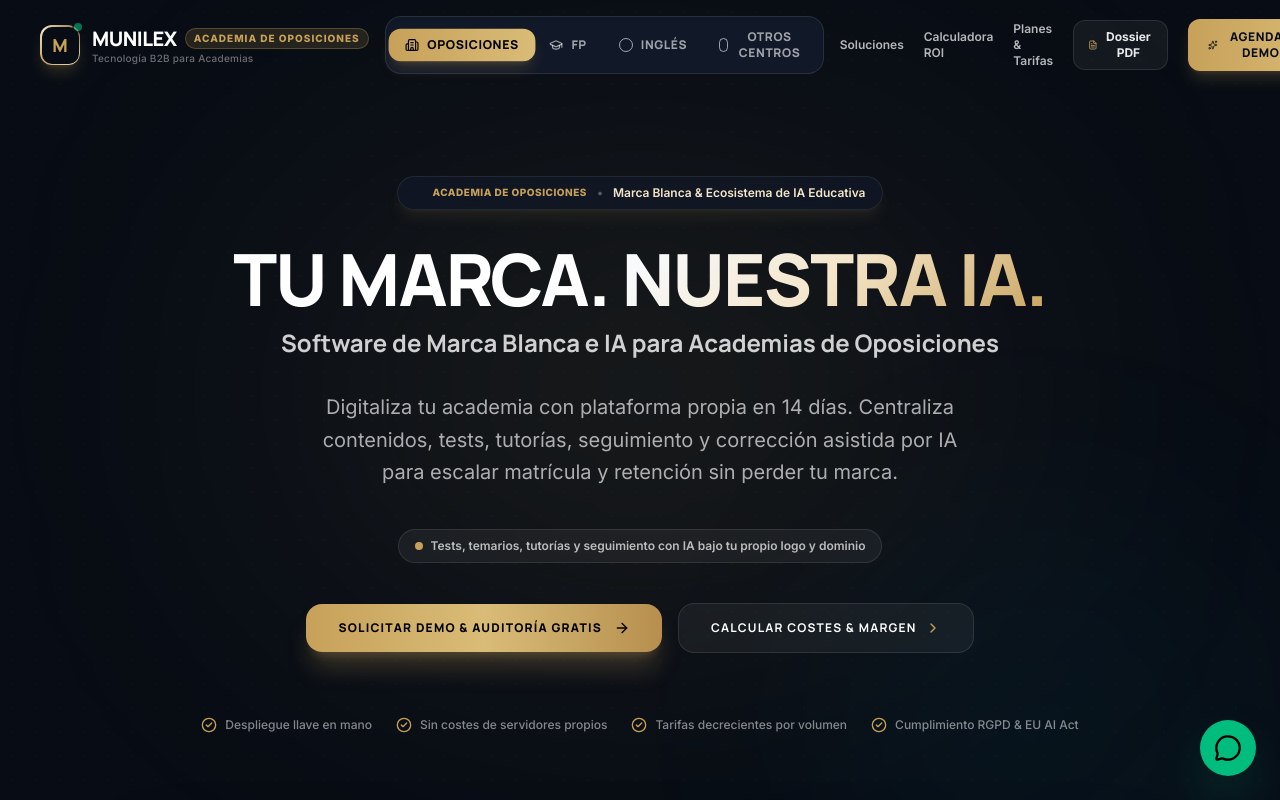
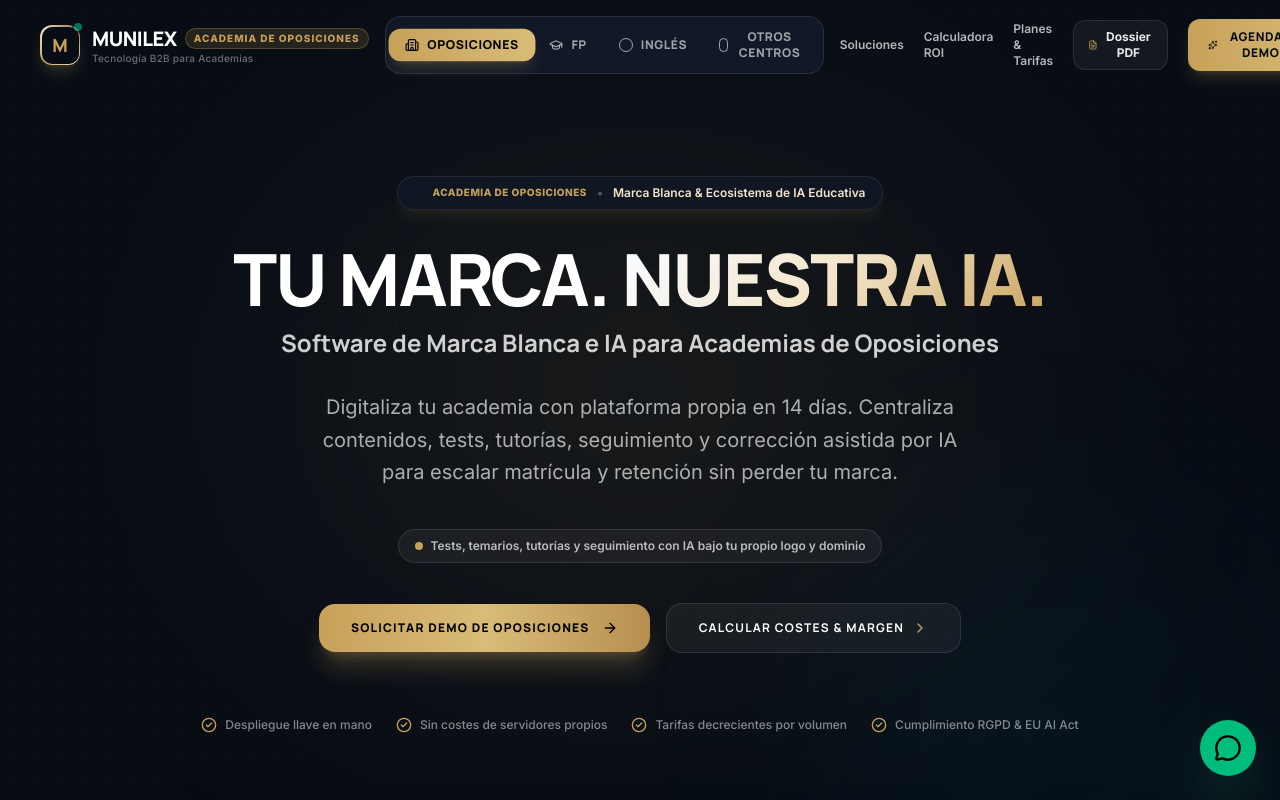
Before and after one commit to automatizacionesnunez-byte/munilex-corporate, a React (Vite) app: page / in a window 1280 px wide. Shown: the top 800 px of the page. Built offline with nearby package versions, Linux system fonts and the light colour scheme.

Commit message:
Make segment copy variant-aware

```diff
--- a/src/App.tsx
+++ b/src/App.tsx
@@ -124,7 +124,10 @@ export function App() {
               onOpenContact={() => scrollToContact()}
               variant={activeTab === 'ingles' ? 'ingles' : activeTab === 'otros' ? 'otros' : 'academias'}
             />
-            <RoiCalculator onOpenContact={(plan, students) => scrollToContact(plan, students)} />
+            <RoiCalculator
+              onOpenContact={(plan, students) => scrollToContact(plan, students)}
+              variant={activeTab === 'ingles' ? 'ingles' : activeTab === 'otros' ? 'otros' : 'academias'}
+            />
             <PlansSection
               onOpenContact={(plan) => scrollToContact(plan)}
               variant={activeTab === 'ingles' ? 'ingles' : activeTab === 'otros' ? 'otros' : 'academias'}
--- a/src/components/ComparisonSection.tsx
+++ b/src/components/ComparisonSection.tsx
@@ -8,10 +8,34 @@ interface ComparisonSectionProps {
 }
 
 export const ComparisonSection: React.FC<ComparisonSectionProps> = ({ onOpenContact, variant }) => {
-  const intro = {
-    academias: 'Descubre por qué las academias de oposiciones delegan su infraestructura tecnológica para centrarse en captar, enseñar y retener alumnos, sin perder control de su marca ni de su margen.',
-    ingles: 'Descubre por qué las academias de inglés delegan su infraestructura tecnológica para centrarse en enseñar, practicar y medir progreso por niveles, sin perder control de su marca ni de su margen.',
-    otros: 'Descubre por qué autoescuelas, centros de ciencias y otros centros delegan su infraestructura tecnológica para centrarse en enseñar y automatizar más tareas, sin perder control de su marca ni de su margen.',
+  const copy = {
+    academias: {
+      badge: 'Comparativa para Oposiciones',
+      titleTop: '¿Desarrollar por tu cuenta',
+      titleBottom: 'o escalar con Munilex?',
+      intro: 'Descubre por qué las academias de oposiciones delegan su infraestructura tecnológica para centrarse en captar, enseñar y retener alumnos, sin perder control de su marca ni de su margen.',
+      ctaTitle: '¿Listo para lanzar tu propia plataforma en 14 días?',
+      ctaBody: 'Agenda una sesión de consultoría técnica sin compromiso con nuestros fundadores.',
+      button: 'Solicitar Demostración',
+    },
+    ingles: {
+      badge: 'Comparativa para Inglés',
+      titleTop: '¿Crear tu propia academia de inglés',
+      titleBottom: 'o apoyarte en Munilex?',
+      intro: 'Descubre por qué las academias de inglés delegan su infraestructura tecnológica para centrarse en enseñar, practicar y medir progreso por niveles, sin perder control de su marca ni de su margen.',
+      ctaTitle: '¿Listo para lanzar tu plataforma de inglés en 14 días?',
+      ctaBody: 'Agenda una sesión de consultoría sin compromiso para ver EPG, listening, grammar y progreso en vivo.',
+      button: 'Solicitar Demo de Inglés',
+    },
+    otros: {
+      badge: 'Comparativa para Otros Centros',
+      titleTop: '¿Gestionar todo a mano',
+      titleBottom: 'o automatizar tu centro con IA?',
+      intro: 'Descubre por qué autoescuelas, centros de ciencias y otros centros delegan su infraestructura tecnológica para centrarse en enseñar y automatizar más tareas, sin perder control de su marca ni de su margen.',
+      ctaTitle: '¿Listo para lanzar tu plataforma para tu centro en 14 días?',
+      ctaBody: 'Agenda una sesión de consultoría técnica sin compromiso con nuestros fundadores.',
+      button: 'Solicitar Demostración',
+    },
   }[variant];
 
   const comparisons = [
@@ -55,14 +79,14 @@ export const ComparisonSection: React.FC<ComparisonSectionProps> = ({ onOpenCont
         <div className="text-center max-w-3xl mx-auto mb-20">
           <div className="inline-flex items-center gap-2 px-3.5 py-1.5 rounded-full bg-[#c7a15a]/10 border border-[#c7a15a]/20 text-xs font-bold text-[#c7a15a] uppercase tracking-widest mb-4">
             <Zap className="w-3.5 h-3.5" />
-            <span>Comparativa de Costes & Eficiencia</span>
+            <span>{copy.badge}</span>
           </div>
           <h2 className="text-3xl sm:text-5xl font-manrope font-black tracking-tight text-white uppercase leading-tight mb-6">
-            ¿DESARROLLAR POR TU CUENTA O <br />
-            <span className="gold-gradient-text">ESCALAR CON MUNILEX?</span>
+            {copy.titleTop} <br />
+            <span className="gold-gradient-text">{copy.titleBottom}</span>
           </h2>
           <p className="text-base sm:text-lg text-white/60 leading-relaxed">
-            {intro}
+            {copy.intro}
           </p>
         </div>
 
@@ -112,26 +136,14 @@ export const ComparisonSection: React.FC<ComparisonSectionProps> = ({ onOpenCont
           {/* Table Footer CTA */}
           <div className="p-8 bg-[#080d15] border-t border-white/10 flex flex-col sm:flex-row items-center justify-between gap-6">
             <div>
-              <div className="font-bold text-white text-base">
-                {variant === 'ingles'
-                  ? '¿Listo para lanzar tu plataforma de inglés en 14 días?'
-                  : variant === 'otros'
-                    ? '¿Listo para lanzar tu plataforma para tu centro en 14 días?'
-                    : '¿Listo para lanzar tu propia plataforma en 14 días?'}
-              </div>
-              <div className="text-xs text-white/50">
-                {variant === 'ingles'
-                  ? 'Agenda una sesión de consultoría sin compromiso para ver EPG, listening, grammar y progreso en vivo.'
-                  : variant === 'otros'
-                    ? 'Agenda una sesión de consultoría técnica sin compromiso con nuestros fundadores.'
-                    : 'Agenda una sesión de consultoría técnica sin compromiso con nuestros fundadores.'}
-              </div>
+              <div className="font-bold text-white text-base">{copy.ctaTitle}</div>
+              <div className="text-xs text-white/50">{copy.ctaBody}</div>
             </div>
             <button
               onClick={onOpenContact}
               className="px-8 py-4 rounded-xl bg-gradient-to-r from-[#c7a15a] to-[#d9bc77] text-black font-manrope font-black text-xs uppercase tracking-widest shadow-lg shadow-[#c7a15a]/20 hover:scale-105 transition-all cursor-pointer whitespace-nowrap"
             >
-              Solicitar Demostración
+              {copy.button}
             </button>
           </div>
         </div>
--- a/src/components/Hero.tsx
+++ b/src/components/Hero.tsx
@@ -28,6 +28,8 @@ export const Hero: React.FC<HeroProps> = ({ onOpenContact, variant }) => {
       title: 'Software de Marca Blanca e IA para Academias de Oposiciones',
       subtitle: 'Tests, temarios, tutorías y seguimiento con IA bajo tu propio logo y dominio',
       body: 'Digitaliza tu academia con plataforma propia en 14 días. Centraliza contenidos, tests, tutorías, seguimiento y corrección asistida por IA para escalar matrícula y retención sin perder tu marca.',
+      ctaPrimary: 'Solicitar Demo de Oposiciones',
+      ctaSecondary: 'Calcular Costes & Margen',
       simulator: 'Supuesto práctico y tutoría guiada',
       statLabel: '+42 temarios y programas',
     },
@@ -36,6 +38,8 @@ export const Hero: React.FC<HeroProps> = ({ onOpenContact, variant }) => {
       title: 'Software de Marca Blanca e IA para Academias de Inglés',
       subtitle: 'EPG, listening, grammar, progreso y niveles adaptados a cada alumno',
       body: 'Organiza clases, práctica y seguimiento con una experiencia clara para academias de idiomas. Automiza ejercicios, refuerzo y evolución por niveles para que el alumno vea avance real y el centro gane orden.',
+      ctaPrimary: 'Solicitar Demo de Inglés',
+      ctaSecondary: 'Ver Progreso & Rentabilidad',
       simulator: 'Listening, grammar y evaluación',
       statLabel: 'EPG, listening y progreso',
     },
@@ -44,6 +48,8 @@ export const Hero: React.FC<HeroProps> = ({ onOpenContact, variant }) => {
       title: 'Software de Marca Blanca e IA para Otros Centros',
       subtitle: 'Autoescuelas, física, química, refuerzo, técnicas y formación especializada',
       body: 'Si enseñas una materia, un proceso o una habilidad, la IA puede ayudarte a automatizar pruebas, seguimiento, tutorías y atención al alumno. Ideal para centros muy concretos y también para negocios más generales.',
+      ctaPrimary: 'Solicitar Demo para tu Centro',
+      ctaSecondary: 'Ver Automatización & Margen',
       simulator: 'Automatización de clases y seguimiento',
       statLabel: 'Autoescuelas, ciencias y refuerzo',
     },
@@ -114,7 +120,7 @@ export const Hero: React.FC<HeroProps> = ({ onOpenContact, variant }) => {
               onClick={onOpenContact}
               className="w-full sm:w-auto px-8 py-4 rounded-2xl bg-gradient-to-r from-[#c7a15a] via-[#d9bc77] to-[#b68f4e] text-black font-manrope font-black text-xs uppercase tracking-widest shadow-xl shadow-[#c7a15a]/25 hover:shadow-[#c7a15a]/40 hover:scale-105 active:scale-95 transition-all duration-200 cursor-pointer flex items-center justify-center gap-3"
             >
-              <span>Solicitar Demo & Auditoría Gratis</span>
+              <span>{heroCopy.ctaPrimary}</span>
               <ArrowRight className="w-4 h-4" />
             </button>
 
@@ -122,7 +128,7 @@ export const Hero: React.FC<HeroProps> = ({ onOpenContact, variant }) => {
               href="#calculator"
               className="w-full sm:w-auto px-8 py-4 rounded-2xl bg-white/5 hover:bg-white/10 border border-white/10 text-white font-manrope font-bold text-xs uppercase tracking-widest transition-all duration-200 flex items-center justify-center gap-2 hover:border-[#c7a15a]/40"
             >
-              <span>Calcular Costes & Margen</span>
+              <span>{heroCopy.ctaSecondary}</span>
               <ChevronRight className="w-4 h-4 text-[#c7a15a]" />
             </a>
           </motion.div>
--- a/src/components/PlansSection.tsx
+++ b/src/components/PlansSection.tsx
@@ -11,16 +11,22 @@ export const PlansSection: React.FC<PlansSectionProps> = ({ onOpenContact, varia
   const copy = {
     academias: {
       header: 'Planes para Academias de Oposiciones',
+      titleTop: 'Planes diseñados para',
+      titleBottom: 'escalar tu academia de oposiciones',
       intro: 'Sin costes ocultos. Licencias calculadas mensualmente en función del número real de alumnos activos en tu plataforma, con un modelo pensado para academias que necesitan previsibilidad.',
       feature: 'Catálogo COMPLETO de itinerarios y materias (oposiciones, refuerzo y preparación especializada)',
     },
     ingles: {
       header: 'Planes para Academias de Inglés',
+      titleTop: 'Planes diseñados para',
+      titleBottom: 'escalar tu academia de inglés',
       intro: 'Sin costes ocultos. Licencias calculadas mensualmente en función del número real de alumnos activos en tu plataforma, con un modelo pensado para academias de idiomas que necesitan previsibilidad.',
       feature: 'Catálogo COMPLETO de itinerarios y materias (EPG, listening, grammar, speaking y progreso por niveles)',
     },
     otros: {
       header: 'Planes para Otros Centros',
+      titleTop: 'Planes diseñados para',
+      titleBottom: 'escalar tu centro especializado',
       intro: 'Sin costes ocultos. Licencias calculadas mensualmente en función del número real de alumnos activos en tu plataforma, con un modelo pensado para centros que necesitan previsibilidad.',
       feature: 'Catálogo COMPLETO de itinerarios y materias (autoescuela, ciencias, refuerzo y formación especializada)',
     },
@@ -125,8 +131,8 @@ export const PlansSection: React.FC<PlansSectionProps> = ({ onOpenContact, varia
             <span>{copy.header}</span>
           </div>
           <h2 className="text-3xl sm:text-5xl font-manrope font-black tracking-tight text-white uppercase leading-tight mb-6">
-            PLANES DISEÑADOS PARA <br />
-            <span className="gold-gradient-text">ESCALAR TU CENTRO</span>
+            {copy.titleTop} <br />
+            <span className="gold-gradient-text">{copy.titleBottom}</span>
           </h2>
           <p className="text-base sm:text-lg text-white/60 leading-relaxed">
             {copy.intro}
--- a/src/components/RoiCalculator.tsx
+++ b/src/components/RoiCalculator.tsx
@@ -3,9 +3,10 @@ import { Calculator, ArrowRight, TrendingUp, DollarSign, Users } from 'lucide-re
 
 interface RoiCalculatorProps {
   onOpenContact: (plan?: string, students?: number) => void;
+  variant: 'academias' | 'ingles' | 'otros';
 }
 
-export const RoiCalculator: React.FC<RoiCalculatorProps> = ({ onOpenContact }) => {
+export const RoiCalculator: React.FC<RoiCalculatorProps> = ({ onOpenContact, variant }) => {
   const [students, setStudents] = useState<number>(120);
   const [selectedPlan, setSelectedPlan] = useState<'iniciacion' | 'marca'>('marca');
   const [monthlyFee, setMonthlyFee] = useState<number>(70);
@@ -31,6 +32,39 @@ export const RoiCalculator: React.FC<RoiCalculatorProps> = ({ onOpenContact }) =
   const netProfit = totalRevenue - totalCost;
   const profitMargin = ((netProfit / totalRevenue) * 100).toFixed(1);
 
+  const copy = {
+    academias: {
+      badge: 'Simulador para Oposiciones',
+      titleTop: 'Calcula tu inversión y',
+      titleBottom: 'beneficio neto',
+      intro: 'Tarifas por alumno/mes decrecientes según volumen. Sin costes ocultos ni comisiones sobre tus matriculaciones.',
+      planOne: '2 materias o itinerarios',
+      planTwo: 'Marca Blanca + Catálogo 100%',
+      resultLabel: 'Margen Bruto del Centro',
+      button: 'Solicitar Presupuesto para',
+    },
+    ingles: {
+      badge: 'Simulador para Inglés',
+      titleTop: 'Calcula tu inversión y',
+      titleBottom: 'beneficio neto de la academia',
+      intro: 'Tarifas por alumno/mes decrecientes según volumen. Sin costes ocultos ni comisiones sobre tus matrículas de idiomas.',
+      planOne: '2 niveles o itinerarios',
+      planTwo: 'Marca Blanca + Progreso por niveles',
+      resultLabel: 'Margen Bruto de la Academia',
+      button: 'Solicitar Presupuesto para',
+    },
+    otros: {
+      badge: 'Simulador para Otros Centros',
+      titleTop: 'Calcula tu inversión y',
+      titleBottom: 'beneficio neto del centro',
+      intro: 'Tarifas por alumno/mes decrecientes según volumen. Sin costes ocultos ni comisiones sobre tus matrículas o procesos internos.',
+      planOne: '2 materias o procesos',
+      planTwo: 'Marca Blanca + Automatización',
+      resultLabel: 'Margen Bruto del Centro',
+      button: 'Solicitar Presupuesto para',
+    },
+  }[variant];
+
   return (
     <section id="calculator" className="py-28 md:py-36 relative bg-[#07080B] overflow-hidden">
       {/* Background glow */}
@@ -41,14 +75,14 @@ export const RoiCalculator: React.FC<RoiCalculatorProps> = ({ onOpenContact }) =
         <div className="text-center max-w-3xl mx-auto mb-16">
           <div className="inline-flex items-center gap-2 px-3.5 py-1.5 rounded-full bg-[#c7a15a]/10 border border-[#c7a15a]/20 text-xs font-bold text-[#c7a15a] uppercase tracking-widest mb-4">
             <Calculator className="w-3.5 h-3.5" />
-            <span>Simulador de Rentabilidad B2B</span>
+            <span>{copy.badge}</span>
           </div>
           <h2 className="text-3xl sm:text-5xl font-manrope font-black tracking-tight text-white uppercase leading-tight mb-6">
-            CALCULA TU INVERSIÓN Y <br />
-            <span className="gold-gradient-text">BENEFICIO NETO</span>
+            {copy.titleTop} <br />
+            <span className="gold-gradient-text">{copy.titleBottom}</span>
           </h2>
           <p className="text-base sm:text-lg text-white/60 leading-relaxed">
-            Tarifas por alumno/mes decrecientes según volumen. Sin costes ocultos ni comisiones sobre tus matriculaciones.
+            {copy.intro}
           </p>
         </div>
 
@@ -73,7 +107,7 @@ export const RoiCalculator: React.FC<RoiCalculatorProps> = ({ onOpenContact }) =
                     }`}
                   >
                     <div className="text-sm font-bold text-white mb-1">Plan Iniciación</div>
-                    <div className="text-xs text-white/50">2 materias o itinerarios</div>
+                    <div className="text-xs text-white/50">{copy.planOne}</div>
                   </button>
 
                   <button
@@ -88,7 +122,7 @@ export const RoiCalculator: React.FC<RoiCalculatorProps> = ({ onOpenContact }) =
                       Recomendado
                     </span>
                     <div className="text-sm font-bold text-white mb-1">Plan Marca</div>
-                    <div className="text-xs text-white/50">Marca Blanca + Catálogo 100%</div>
+                    <div className="text-xs text-white/50">{copy.planTwo}</div>
                   </button>
                 </div>
               </div>
@@ -185,7 +219,7 @@ export const RoiCalculator: React.FC<RoiCalculatorProps> = ({ onOpenContact }) =
 
                 {/* Big Profit Number */}
                 <div className="pt-6">
-                  <div className="text-xs text-white/50 mb-1">Margen Bruto del Centro</div>
+                  <div className="text-xs text-white/50 mb-1">{copy.resultLabel}</div>
                   <div className="text-3xl sm:text-4xl font-manrope font-black text-emerald-400 tracking-tight">
                     +{netProfit.toLocaleString('es-ES')} € <span className="text-xs text-white/40 font-normal">/ mes</span>
                   </div>
@@ -199,9 +233,9 @@ export const RoiCalculator: React.FC<RoiCalculatorProps> = ({ onOpenContact }) =
               {/* Action Button */}
               <button
                 onClick={() => onOpenContact(selectedPlan, students)}
-                className="w-full mt-8 py-4 rounded-xl bg-gradient-to-r from-[#c7a15a] to-[#d9bc77] text-black font-manrope font-black text-xs uppercase tracking-widest shadow-lg shadow-[#c7a15a]/20 hover:scale-[1.02] active:scale-[0.98] transition-all cursor-pointer flex items-center justify-center gap-2"
+              className="w-full mt-8 py-4 rounded-xl bg-gradient-to-r from-[#c7a15a] to-[#d9bc77] text-black font-manrope font-black text-xs uppercase tracking-widest shadow-lg shadow-[#c7a15a]/20 hover:scale-[1.02] active:scale-[0.98] transition-all cursor-pointer flex items-center justify-center gap-2"
               >
-                <span>Solicitar Presupuesto para {students} Alumnos</span>
+                <span>{copy.button} {students} Alumnos</span>
                 <ArrowRight className="w-4 h-4" />
               </button>
             </div>
```
